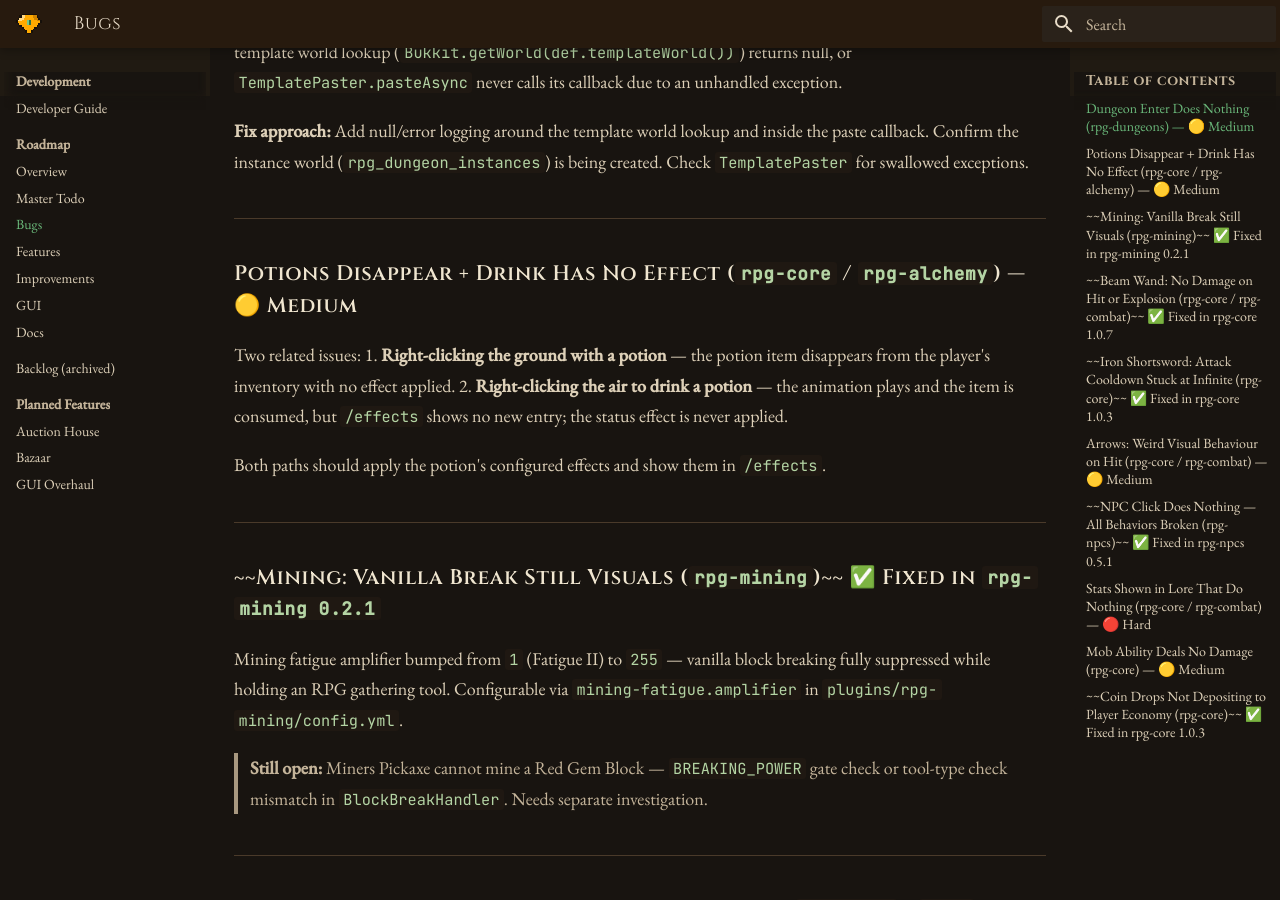
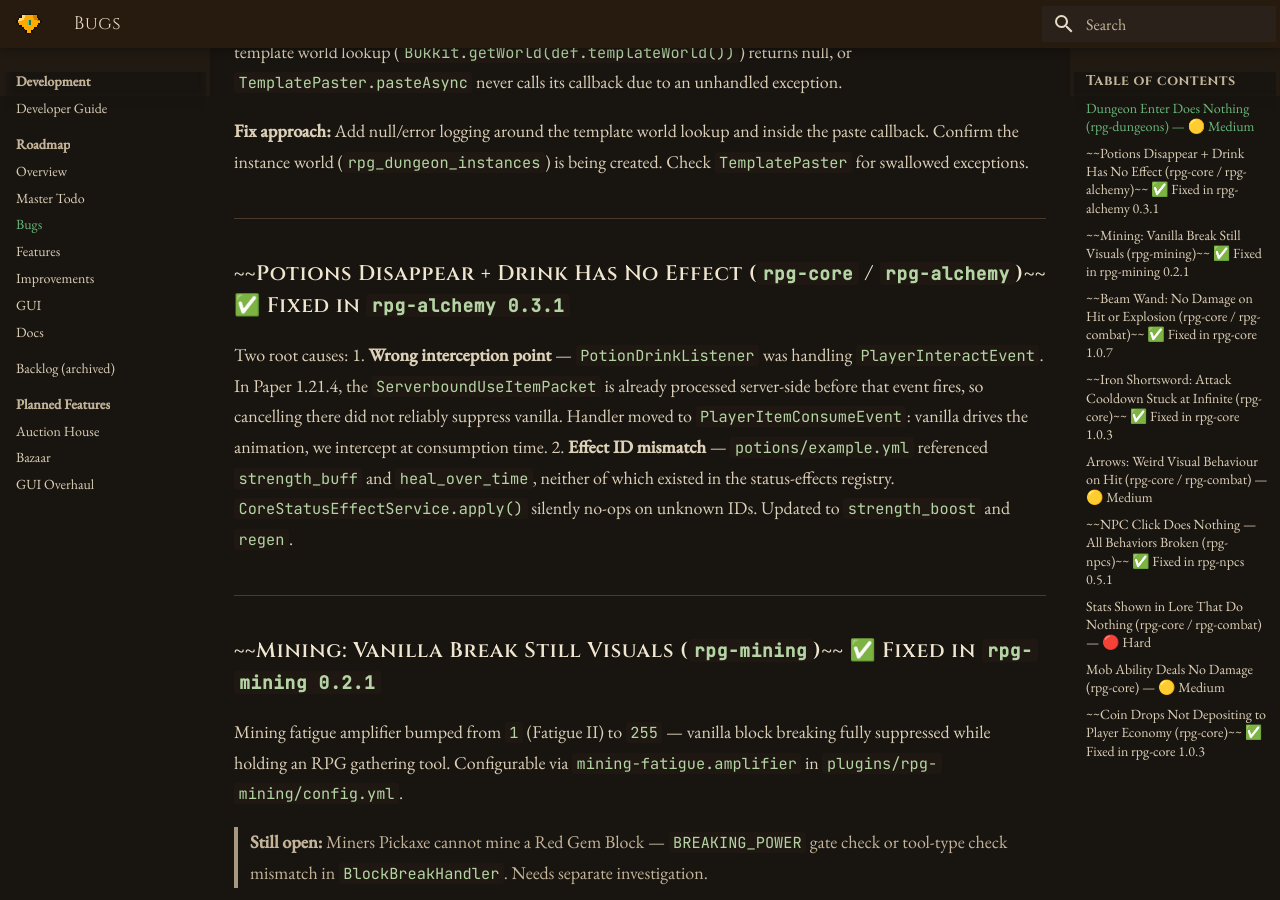
Before and after one commit to 255-Ping/RPGCORE, an MkDocs documentation site: the page built from docs/planned/todo-bugs.md, in a window 1280 px wide and 900 px high, scrolled down 547 px. Built offline with MkDocs 1.6.1 and Material for MkDocs 9.7.7, drawn with Linux system fonts in a browser that asks for light colours; some of the changed text lies outside the part shown.

Commit message:
Fix potions: move handler to PlayerItemConsumeEvent, fix effect IDs
PotionDrinkListener was intercepting PlayerInteractEvent and calling
setCancelled(true), but in Paper 1.21.4 the ServerboundUseItemPacket is
processed before that event fires — vanilla still ran the drink animation and
consumed the item, while our effects were silently no-oping because the example
potion YAML referenced strength_buff/heal_over_time, neither of which existed
in the status-effects registry.

Fix: rewrite PotionDrinkListener to intercept PlayerItemConsumeEvent instead.
Vanilla drives the 1.6s animation; on completion we cancel the event (suppressing
item removal, glass-bottle replacement, and vanilla effects) and apply RPG status
effects + manually reduce item count via e.getHand().

Example potion IDs updated: strength_buff → strength_boost, heal_over_time → regen.
rpg-alchemy bumped to 0.3.1.

Co-Authored-By: Claude Sonnet 4.6 <noreply@anthropic.com>

```diff
--- a/docs/planned/todo-bugs.md
+++ b/docs/planned/todo-bugs.md
@@ -15,12 +15,11 @@ _These are broken in live testing. Fix these before working on new features._
 
 ---
 
-### Potions Disappear + Drink Has No Effect (`rpg-core` / `rpg-alchemy`) — 🟡 Medium
-Two related issues:
-1. **Right-clicking the ground with a potion** — the potion item disappears from the player's inventory with no effect applied.
-2. **Right-clicking the air to drink a potion** — the animation plays and the item is consumed, but `/effects` shows no new entry; the status effect is never applied.
+### ~~Potions Disappear + Drink Has No Effect (`rpg-core` / `rpg-alchemy`)~~ ✅ Fixed in `rpg-alchemy 0.3.1`
 
-Both paths should apply the potion's configured effects and show them in `/effects`.
+Two root causes:
+1. **Wrong interception point** — `PotionDrinkListener` was handling `PlayerInteractEvent`. In Paper 1.21.4, the `ServerboundUseItemPacket` is already processed server-side before that event fires, so cancelling there did not reliably suppress vanilla. Handler moved to `PlayerItemConsumeEvent`: vanilla drives the animation, we intercept at consumption time.
+2. **Effect ID mismatch** — `potions/example.yml` referenced `strength_buff` and `heal_over_time`, neither of which existed in the status-effects registry. `CoreStatusEffectService.apply()` silently no-ops on unknown IDs. Updated to `strength_boost` and `regen`.
 
 ---
 
@@ -64,9 +63,9 @@ Several `BuiltinStat` entries appear on example items and show up in lore, but a
 
 | Stat | Defined | Implemented | Notes |
 |---|---|---|---|
-| `speed` | ✅ | ✅ `rpg-core 1.0.8` | Sets `generic.movement_speed` in `EquipmentListener`. Formula: `0.1 × (1 + speed × speedPerPoint / 100)`. |
-| `ferocity` | ✅ | ✅ `rpg-core 1.0.8` | Extra melee swings in `DamagePipelineListener`. Each 100 ferocity = 1 guaranteed extra hit; remainder = % chance. |
-| `swing_range` | ✅ | ✅ `rpg-core 1.0.8` | Sets `entity_interaction_range` in `EquipmentListener`. Formula: `3.0 + swingRange × blocksPerPoint`. |
+| `speed` | ✅ | ✅ `rpg-core 1.1.0` | Sets `generic.movement_speed` in `EquipmentListener`. Formula: `0.1 × (1 + speed × speedPerPoint / 100)`. |
+| `ferocity` | ✅ | ✅ `rpg-core 1.1.0` | Extra melee swings in `DamagePipelineListener`. Each 100 ferocity = 1 guaranteed extra hit; remainder = % chance. |
+| `swing_range` | ✅ | ✅ `rpg-core 1.1.0` | Sets `entity_interaction_range` in `EquipmentListener`. Formula: `3.0 + swingRange × blocksPerPoint`. |
 | `pristine` | ✅ | ❌ | Intended to improve item quality rolls. No quality roll system exists. |
 | `enchanting_luck` | ✅ | ❓ | Verify whether `StationGui` actually reads it during enchant application. |
 | `pet_luck` | ✅ | ❌ | Irrelevant until `rpg-pets` exists. |
```
Also changed, not shown: docs/changelog/suite-19.md (+4 -0 lines), rpg-alchemy/src/main/resources/potions/example.yml (+4 -4 lines), 2 other files.
